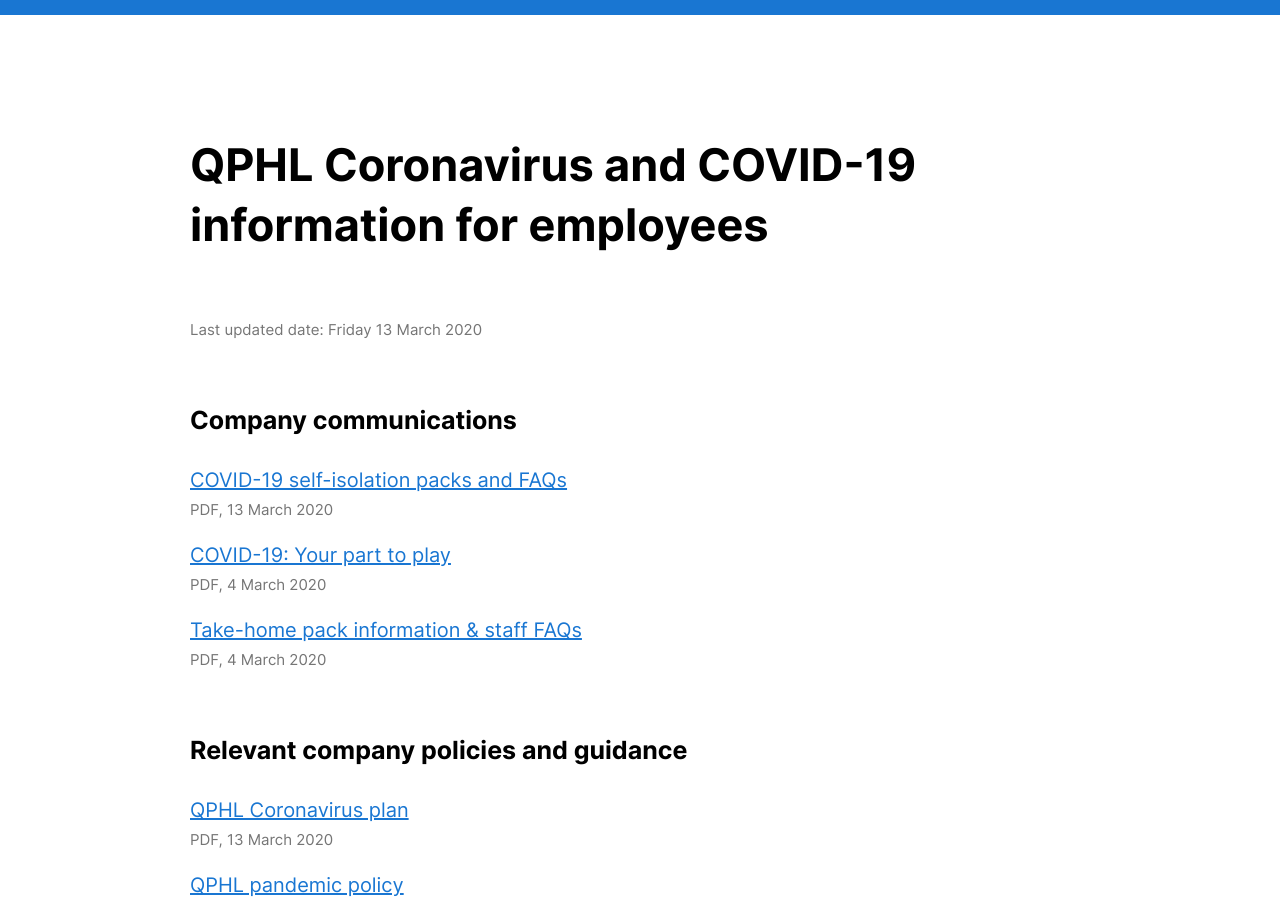
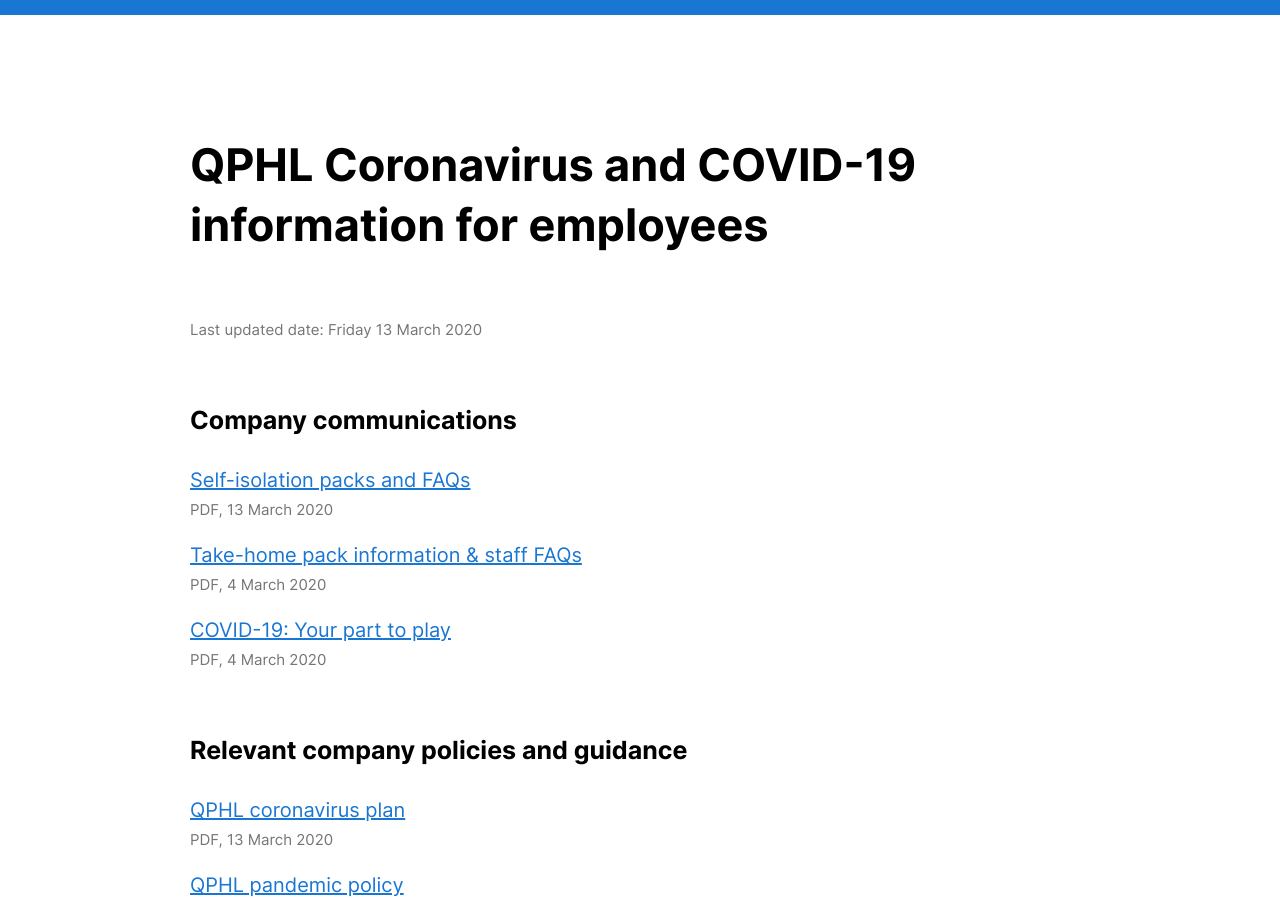
Before and after one commit to cognisant/qphl.co, a Jekyll site: the page built from coronavirus.md, in a window 1280 px wide and 900 px high. Built offline with Jekyll 4.4.1, drawn with Linux system fonts in a browser that asks for light colours.

Commit message:
Improves link text

```diff
--- a/coronavirus.md
+++ b/coronavirus.md
@@ -12,13 +12,13 @@
 
 ## Company communications
 
-- [COVID-19 self-isolation packs and FAQs](/downloads/self-isolation-packs.pdf) <small>PDF, 13 March 2020</small>
+- [Self-isolation packs and FAQs](/downloads/self-isolation-packs.pdf) <small>PDF, 13 March 2020</small>
+- [Take-home pack information & staff FAQs](/downloads/take-home-pack-information.pdf) <small>PDF, 4 March 2020</small>
 - [COVID-19: Your part to play](/downloads/covid-19-your-part-to-play.pdf) <small>PDF, 4 March 2020</small>
-- [Take-home pack information & staff FAQs](/downloads/take-home-pack-information.pdf) <small>PDF, 4 March 2020</small>
 
 ## Relevant company policies and guidance
 
-- [QPHL Coronavirus plan](/downloads/qphl-coronavirus-plan.pdf) <small>PDF, 13 March 2020</small>
+- [QPHL coronavirus plan](/downloads/qphl-coronavirus-plan.pdf) <small>PDF, 13 March 2020</small>
 - [QPHL pandemic policy](/downloads/qphl-pandemic-policy.pdf) <small>PDF, 9 March 2020</small>
 - [QPHL sickness policy](/downloads/qphl-sickness-policy.pdf) <small>PDF, 1 March 2020</small>
 
```
